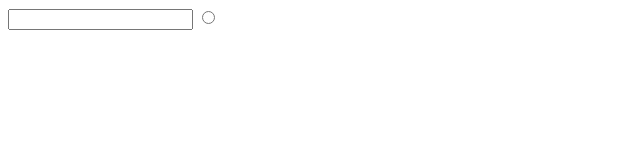
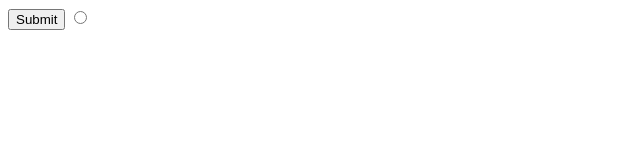
Before and after one commit to UltraFreedy/belajarGit, a plain HTML site: page index.html in a window 1280 px wide. Shown: the whole page, without its empty margins (0-640 px from the left). Drawn offline with Linux system fonts and the light colour scheme.

Commit message:
fix: name input submit

```diff
--- a/index.html
+++ b/index.html
@@ -6,7 +6,7 @@
     <title>Document</title>
 </head>
 <body>
-    <input type="search">
+    <input type="submit">
     <input type="radio">
 </body>
 </html>
```
